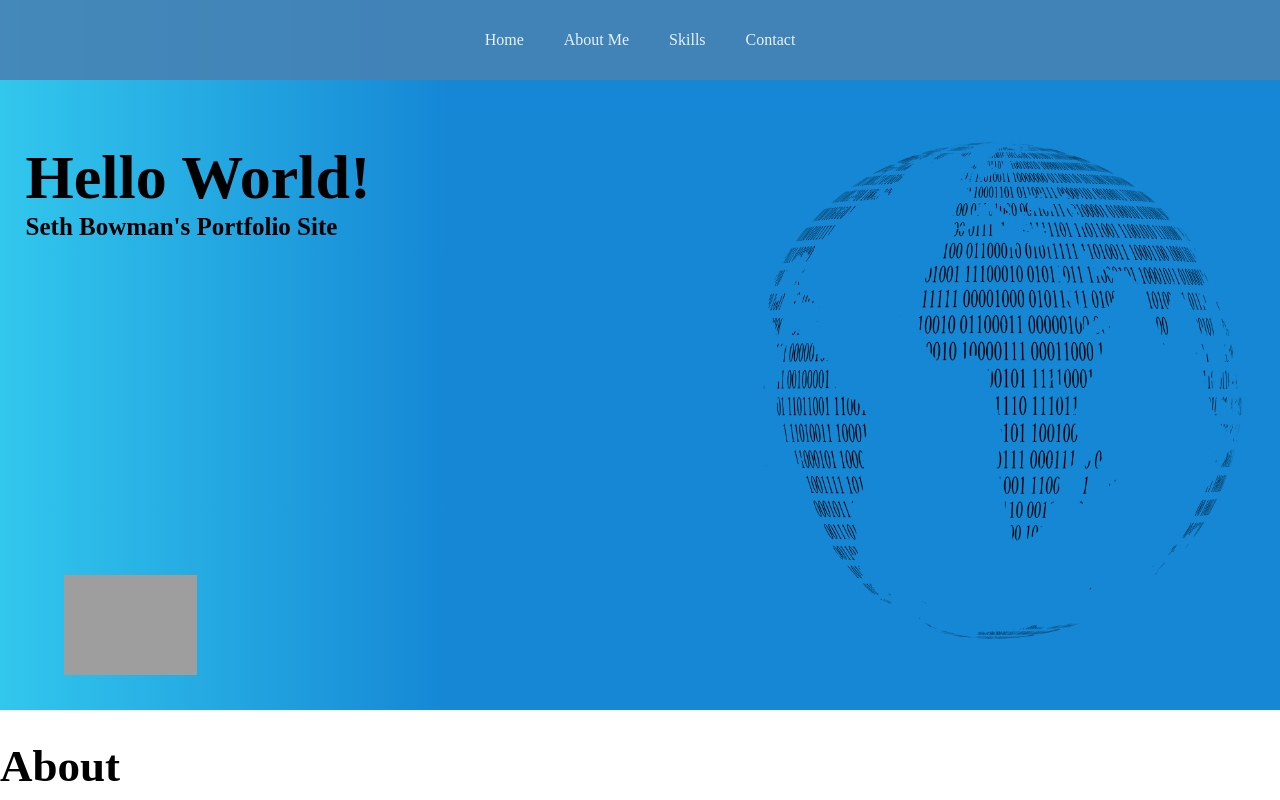
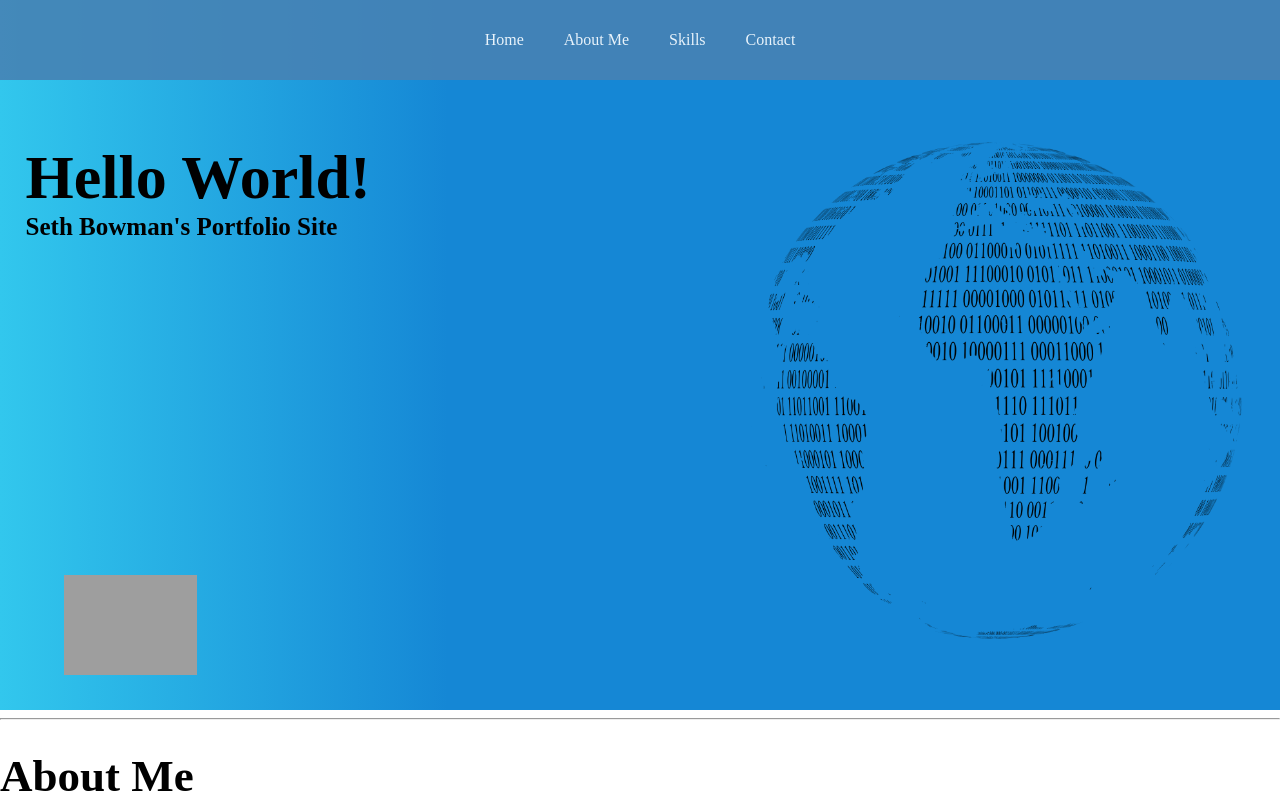
Before and after one commit to SethBowman/personal-site, a React (Create React App) app: page / in a window 1280 px wide. Shown: the top 800 px of the page. Built offline with nearby package versions, Linux system fonts and the light colour scheme; grey boxes are pictures that could not be loaded; a web font is replaced by a local one.

Commit message:
Injected PageHeader

```diff
--- a/public/index.html
+++ b/public/index.html
@@ -27,7 +27,7 @@
       work correctly both with client-side routing and a non-root public URL.
       Learn how to configure a non-root public URL by running `npm run build`.
     -->
-    <title>Seth Bowman's Personal Site</title>
+    <title>Seth Bowman's Portfolio Site</title>
   </head>
   <body>
     <noscript>You need to enable JavaScript to run this app.</noscript>
--- a/src/components/About/About.js
+++ b/src/components/About/About.js
@@ -1,7 +1,10 @@
+import classes from './About.module.css';
+import PageHeader from './../PageHeader/PageHeader.js';
+
 const About = () => {
     return (
         <div>
-            <h1>About</h1>
+            <PageHeader title={'About Me'} />
         </div>
      );
 }
```
Also changed, not shown: src/components/About/About.module.css (added).
